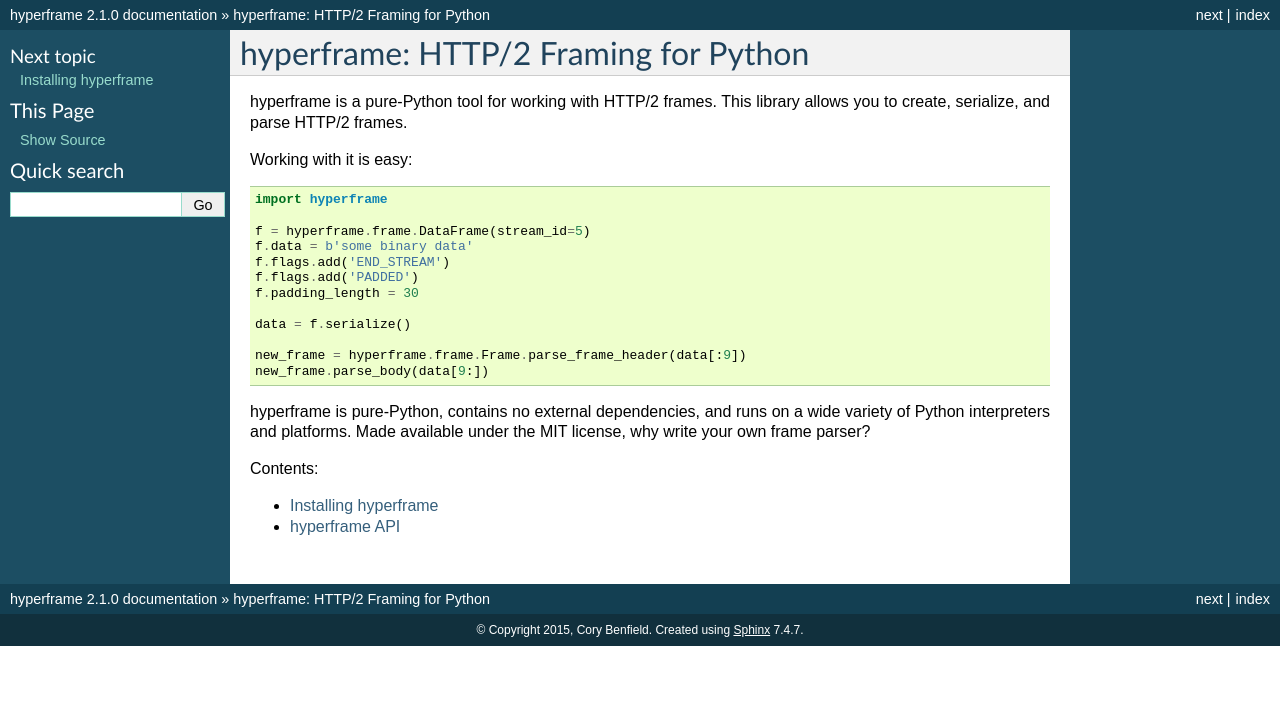
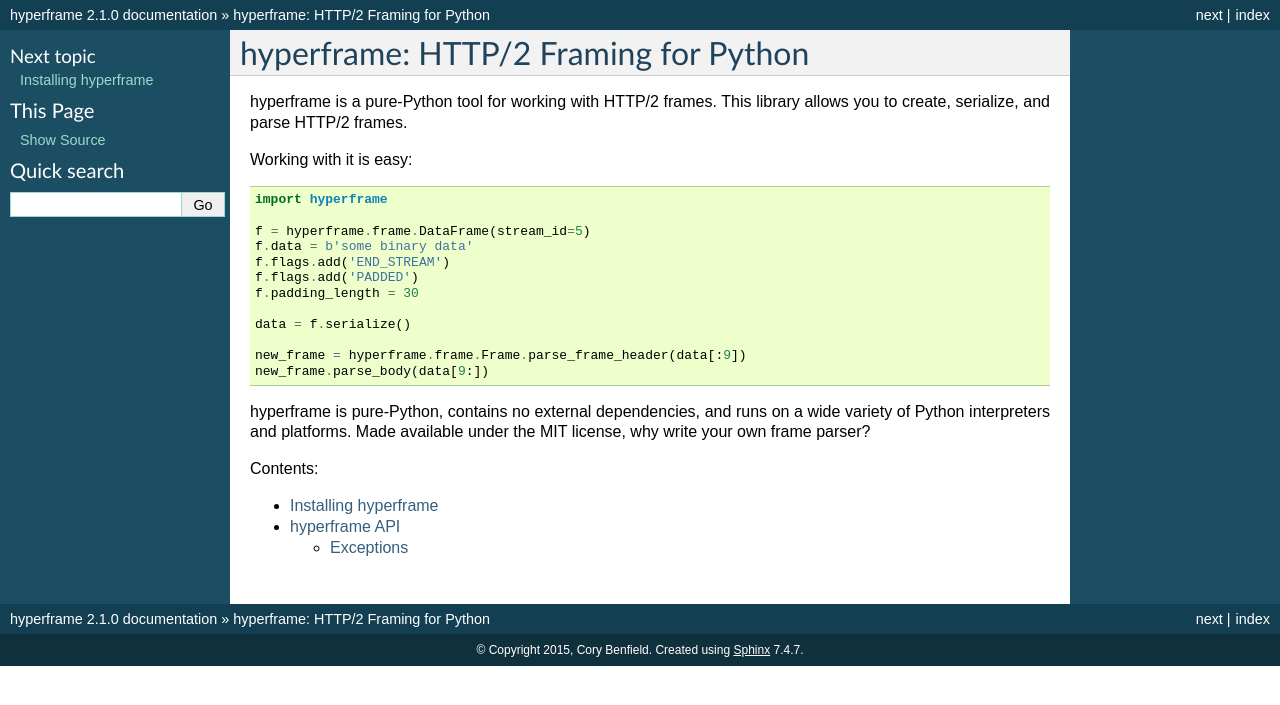
Before and after one commit to python-hyper/hyperframe, a Sphinx documentation site: the page built from docs/source/index.rst, in a window 1280 px wide. Shown: the top 705 px of the page. Built offline with Sphinx 7.4.7, drawn with Linux system fonts in a browser that asks for light colours.

Commit message:
Document UnknownFrameError

```diff
--- a/docs/source/api.rst
+++ b/docs/source/api.rst
@@ -64,3 +64,9 @@
    :members:
 
 .. autodata:: hyperframe.frame.FRAMES
+
+Exceptions
+----------
+
+.. autoclass:: hyperframe.exceptions.UnknownFrameError
+   :members:
```
